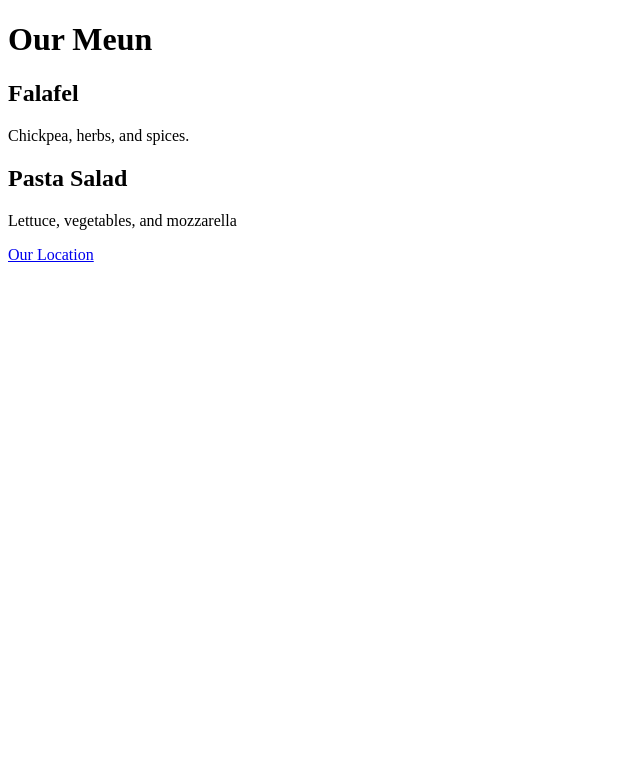
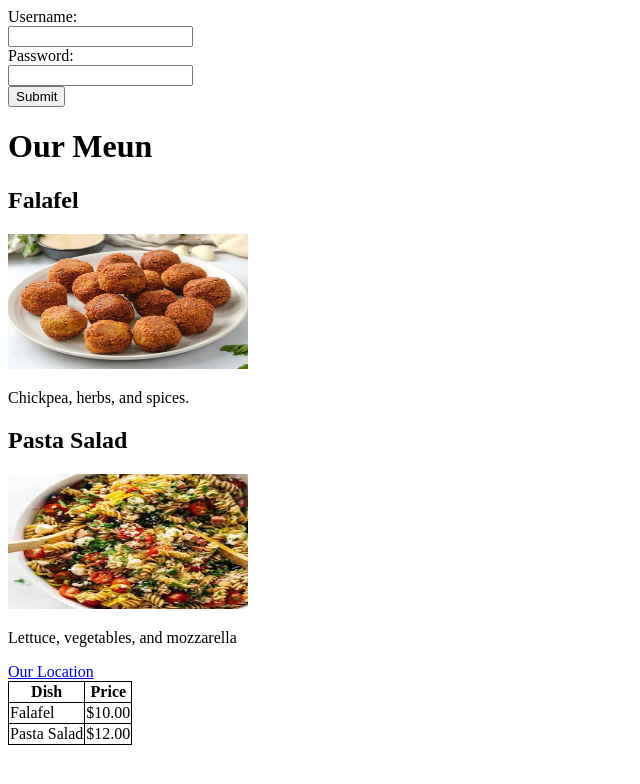
Before and after one commit to Kadinredd1/coursera, a plain HTML site: page index.html in a window 1280 px wide. Shown: the whole page, without its empty margins (0-640 px from the left). Drawn offline with Linux system fonts and the light colour scheme.

Commit message:
user/pass input box with submit button + table for dish and prices

```diff
--- a/index.html
+++ b/index.html
@@ -4,11 +4,42 @@
     <title>Little Lemon</title>
   </head>
   <body>
+    <form action="/registration" method="POST">
+        <label for="username">Username:</label><br>
+        <input type="text" name="username">
+
+        <br>
+        <label for="password">Password:</label><br>
+        <input type="passwprd"><br>
+        <input type="submit">
+    </form>
     <h1>Our Meun</h1>
     <h2> Falafel</h2>
+    <img src="falafel.jpeg" width="240" height="135" alt="A falafel">
     <p>Chickpea, herbs, and spices.</p>
     <h2>Pasta Salad</h2>
+    <img src="pastasalad.jpeg" width="240" height="135" alt="A pastasalad">
     <p>Lettuce, vegetables, and mozzarella</p>
     <a href="location.html">Our Location</a>
+    <style>
+        table, th, td {
+             border: 1px solid black;
+             border-collapse: collapse;
+        }
+    </style>
+    <table>
+        <tr>
+            <th>Dish</th>
+            <th>Price</th>
+        </tr>
+        <tr>
+            <td>Falafel</td>
+            <td>$10.00</td>
+        </tr>
+        <tr>
+            <td>Pasta Salad</td>
+            <td>$12.00</td>
+        </tr>
+    </table>
   </body>
 </html>
```
Also changed, not shown: falafel.jpeg (added), pastasalad.jpeg (added).
